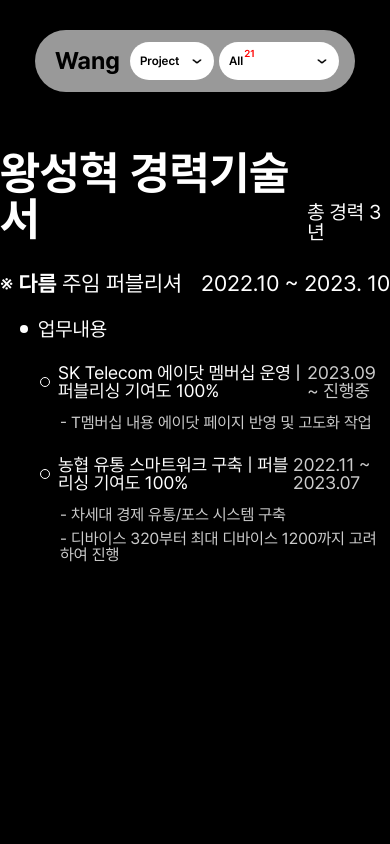
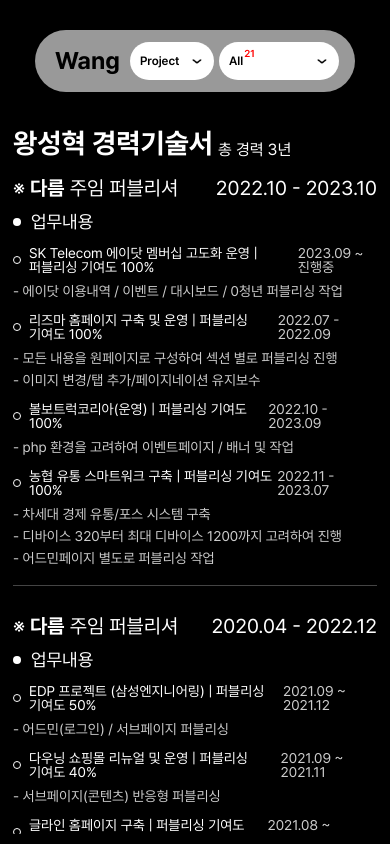
Before and after one commit to wangseonghyeok/portfolio, a React (Create React App) app: page /career in a window 390 px wide. Built offline with nearby package versions, Linux system fonts and the light colour scheme.

Commit message:
career 페이지 작업

```diff
--- a/src/assets/css/style.css
+++ b/src/assets/css/style.css
@@ -598,7 +598,7 @@ main::-webkit-scrollbar {
 
 .content {
   max-width: 900px;
-  margin: 140px auto 0;
+  margin: 140px auto 80px;
 }
 .content .work {
   display: flex;
@@ -612,7 +612,6 @@ main::-webkit-scrollbar {
   font-size: 20px;
 }
 .content .career {
-  margin-top: 30px;
   display: flex;
   justify-content: space-between;
 }
@@ -635,6 +634,13 @@ main::-webkit-scrollbar {
   transform: translateY(-50%);
   background-color: #fff;
   left: 0px;
+}
+.content .list {
+  margin-top: 30px;
+}
+.content .list + .list {
+  padding-top: 30px;
+  border-top: 1px solid #444;
 }
 .content .title-wrap {
   margin: 25px 0 0 40px;
@@ -916,6 +922,45 @@ main::-webkit-scrollbar {
   #footer {
     display: none;
   }
+  .content {
+    margin: 12rem auto 3rem;
+    padding: 0 1.3rem;
+  }
+  .content .work > h1 {
+    font-size: 2.8rem;
+  }
+  .content .work > span {
+    padding-left: 0.5rem;
+    font-size: 1.6rem;
+  }
+  .content .career > p {
+    font-size: 2rem;
+  }
+  .content .list {
+    margin-top: 2rem;
+  }
+  .content .business {
+    margin: 1.5rem 0 0 0;
+    font-size: 1.8rem;
+  }
+  .content .title-wrap {
+    margin: 1.5rem 0 0 0rem;
+  }
+  .content .title-wrap .title-bar {
+    font-size: 1.4rem;
+  }
+  .content .title-wrap .title-bar .title {
+    word-break: keep-all;
+    padding-left: 1.6rem;
+  }
+  .content .title-wrap .title-bar .title::after {
+    width: 0.6rem;
+    height: 0.6rem;
+  }
+  .content .title-wrap .desc {
+    font-size: 1.4rem;
+    margin: 1rem 0 0 0rem;
+  }
 }
 @media (min-width: 720px) {
   .gnb {
--- a/src/assets/scss/style.scss
+++ b/src/assets/scss/style.scss
@@ -178,7 +178,8 @@ main {
 }
 .content {
     max-width: 900px;
-    margin: 140px auto 0;
+    margin: 140px auto 80px;
+
     .work {
         display: flex;
         align-items: flex-end;
@@ -192,7 +193,6 @@ main {
         }
     }
     .career {
-        margin-top: 30px;
         display: flex;
         justify-content: space-between;
         > p {
@@ -214,6 +214,13 @@ main {
             transform: translateY(-50%);
             background-color: #fff;
             left: 0px;
+        }
+    }
+    .list {
+        margin-top: 30px;
+        + .list {
+            padding-top: 30px;
+            border-top: 1px solid #444;
         }
     }
     .title-wrap {
@@ -252,6 +259,9 @@ main {
                 }
             }
         }
+        // &:last-child {
+        //     padding-bottom: 30px;
+        // }
     }
 }
 /* hover */
@@ -577,6 +587,50 @@ main {
     #footer {
         display: none;
     }
+
+    .content {
+        margin: rem(120px auto 30px);
+        padding: rem(0 13px);
+        .work {
+            > h1 {
+                font-size: rem(28px);
+            }
+            > span {
+                padding-left: rem(5px);
+                font-size: rem(16px);
+            }
+        }
+        .career {
+            > p {
+                font-size: rem(20px);
+            }
+        }
+        .list {
+            margin-top: rem(20px);
+        }
+        .business {
+            margin: rem(15px 0 0 0);
+            font-size: rem(18px);
+        }
+        .title-wrap {
+            margin: rem(15px 0 0 0px);
+            .title-bar {
+                font-size: rem(14px);
+                .title {
+                    word-break: keep-all;
+                    padding-left: rem(16px);
+                    &::after {
+                        width: rem(6px);
+                        height: rem(6px);
+                    }
+                }
+            }
+            .desc {
+                font-size: rem(14px);
+                margin: rem(10px 0 0 0px);
+            }
+        }
+    }
 }
 @media (min-width: 720px) {
     .gnb {
--- a/src/components/Career.js
+++ b/src/components/Career.js
@@ -18,12 +18,12 @@ export default function Carrer() {
         <Wrapper>
             <main style={{ borderRadius: "0px" }}>
                 <div className="content">
+                    <div className="work">
+                        <h1>왕성혁 경력기술서</h1> <span>총 경력 3년</span>
+                    </div>
                     {Data.work.map((Val) => {
                         return (
                             <div className="list" key={Val.id}>
-                                <div className="work">
-                                    <h1>왕성혁 경력기술서</h1> <span>총 경력 3년</span>
-                                </div>
                                 <div className="career">
                                     <p className="company">
                                         ※ <strong>{Val.company}</strong> 주임 퍼블리셔
@@ -31,7 +31,7 @@ export default function Carrer() {
                                     <p className="date">{Val.date}</p>
                                 </div>
                                 <p className="business">업무내용</p>
-                                {Val.info.map((data) => {
+                                {[...Val.info].reverse().map((data) => {
                                     return (
                                         <div className="title-wrap" key={data.id}>
                                             <div className="title-bar">
@@ -44,7 +44,7 @@ export default function Carrer() {
                                             <div className="desc">
                                                 {/* {data.desc} */}
                                                 {data.desc.map((name, index) => {
-                                                    return <p key={Val.id + index + 1}>{name}</p>;
+                                                    return <p key={Val.id + index + 1}>- {name}</p>;
                                                 })}
                                             </div>
                                         </div>
--- a/src/data.json
+++ b/src/data.json
@@ -278,21 +278,126 @@
         {
             "id": 1,
             "company": "다름",
-            "date": "2022.10 ~ 2023. 10",
+            "date": "2022.10 - 2023.10",
             "info": [
                 {
                     "id": 1,
-                    "title": "SK Telecom 에이닷 멤버십 운영",
+                    "title": "농협 유통 스마트워크 구축",
                     "percent": "100%",
-                    "date": "2023.09 ~ 진행중",
-                    "desc": ["- T멤버십 내용 에이닷 페이지 반영 및 고도화 작업"]
+                    "date": "2022.11 - 2023.07",
+                    "desc": ["차세대 경제 유통/포스 시스템 구축", "디바이스 320부터 최대 디바이스 1200까지 고려하여 진행", "어드민페이지 별도로 퍼블리싱 작업"]
                 },
                 {
                     "id": 2,
-                    "title": "농협 유통 스마트워크 구축",
+                    "title": "볼보트럭코리아(운영)",
                     "percent": "100%",
-                    "date": "2022.11 ~ 2023.07",
-                    "desc": ["- 차세대 경제 유통/포스 시스템 구축", "- 디바이스 320부터 최대 디바이스 1200까지 고려하여 진행"]
+                    "date": "2022.10 - 2023.09",
+                    "desc": ["php 환경을 고려하여 이벤트페이지 / 배너 및 작업"]
+                },
+                {
+                    "id": 3,
+                    "title": "리즈마 홈페이지 구축 및 운영",
+                    "percent": "100%",
+                    "date": "2022.07 - 2022.09",
+                    "desc": ["모든 내용을 원페이지로 구성하여 섹션 별로 퍼블리싱 진행", "이미지 변경/탭 추가/페이지네이션 유지보수"]
+                },
+                {
+                    "id": 4,
+                    "title": "SK Telecom 에이닷 멤버십 고도화 운영",
+                    "percent": "100%",
+                    "date": "2023.09 ~ 진행중",
+                    "desc": ["에이닷 이용내역 / 이벤트 / 대시보드 / 0청년 퍼블리싱 작업"]
+                }
+            ]
+        },
+        {
+            "id": 2,
+            "company": "다름",
+            "date": "2020.04 - 2022.12",
+            "info": [
+                {
+                    "id": 1,
+                    "title": "저출산고령사회위원회 홈페이지 리뉴얼 및 운영",
+                    "percent": "40%",
+                    "date": "2020.04 - 2020.05",
+                    "desc": ["공공기관 서브페이지(콘텐츠) 반응형 퍼블리싱", "웹 표준 및 웹 접근성 진행"]
+                },
+                {
+                    "id": 2,
+                    "title": "한국미쓰비시엘리베이터 홈페이지 리뉴얼 구축",
+                    "percent": "40%",
+                    "date": "2020.05 - 2020.06",
+                    "desc": ["서브페이지(콘텐츠) 반응형 퍼블리싱"]
+                },
+                {
+                    "id": 3,
+                    "title": "SK Global T World 모바일",
+                    "percent": "70%",
+                    "date": "2020.07 - 2020.12",
+                    "desc": ["메인화면, 조건 상세화면, 장바구니, 네비게이션 영역 퍼블리싱 진행"]
+                },
+                {
+                    "id": 4,
+                    "title": "젤잔즈UC 갤러리 온라인 부스",
+                    "percent": "30%",
+                    "date": "2020.12 - 2020.12",
+                    "desc": ["게이트페이지 퍼블리싱(자료없음)"]
+                },
+                {
+                    "id": 5,
+                    "title": "LS 전선 홈페이지 구축",
+                    "percent": "60%",
+                    "date": "2021.01 ~ 2021.02",
+                    "desc": ["서브페이지 반응형 퍼블리싱"]
+                },
+                {
+                    "id": 6,
+                    "title": "LG U+ 글로벌로밍인바운드 홈페이지 구축",
+                    "percent": "60%",
+                    "date": "2021.01 ~ 2021.04",
+                    "desc": ["메인화면 / 서브페이지 반응형 퍼블리싱"]
+                },
+                {
+                    "id": 7,
+                    "title": "홈앤톤즈 쇼핑물 리뉴얼 구축/운영",
+                    "percent": "50%",
+                    "date": "2021.03 ~ 2021.12",
+                    "desc": ["서브페이지(로그인화면 결제화면 카테고리)반응형  퍼블리싱"]
+                },
+                {
+                    "id": 8,
+                    "title": "서울관광재단 홈페이지 유지보수",
+                    "percent": "70%",
+                    "date": "2021.03 ~ 2021.11",
+                    "desc": ["재단소개 / 사업소개 / 서울관광플라자 운영"]
+                },
+                {
+                    "id": 9,
+                    "title": "라오나크 키인(Keyin) 홈페이지 구축",
+                    "percent": "40%",
+                    "date": "2021.04 ~ 2021.07",
+                    "desc": ["스마트락/플러스링크/브랜드스토리 반응형 퍼블리싱"]
+                },
+                {
+                    "id": 10,
+                    "title": "글라인 홈페이지 구축",
+                    "percent": "40%",
+                    "date": "2021.08 ~ 2021.10",
+                    "desc": ["작가페이지/필모그래픽 페이지 반응형 퍼블리싱"]
+                },
+                {
+                    "id": 10,
+                    "title": "다우닝 쇼핑몰 리뉴얼 및 운영",
+                    "percent": "40%",
+                    "date": "2021.09 ~ 2021.11",
+                    "desc": ["서브페이지(콘텐츠) 반응형 퍼블리싱"]
+                },
+                {
+                    "id": 11,
+                    "title": "EDP 프로젝트 (삼성엔지니어링)",
+                    "percent": "50%",
+                    "date": "2021.09 ~ 2021.12",
+                    "desc": ["어드민(로그인) / 서브페이지 퍼블리싱"]
                 }
             ]
         }
```
Also changed, not shown: 1 other file (tests, documents, lock files or other folders).
